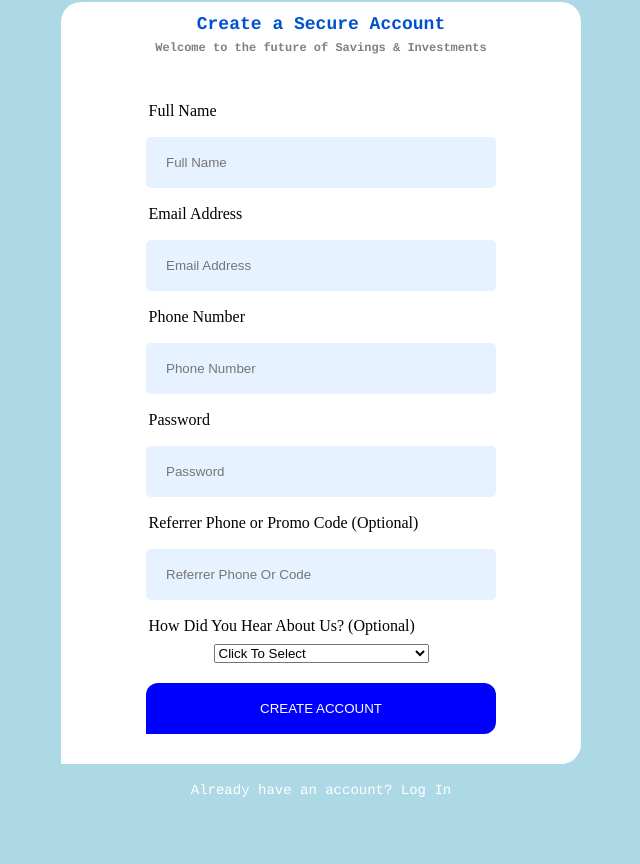
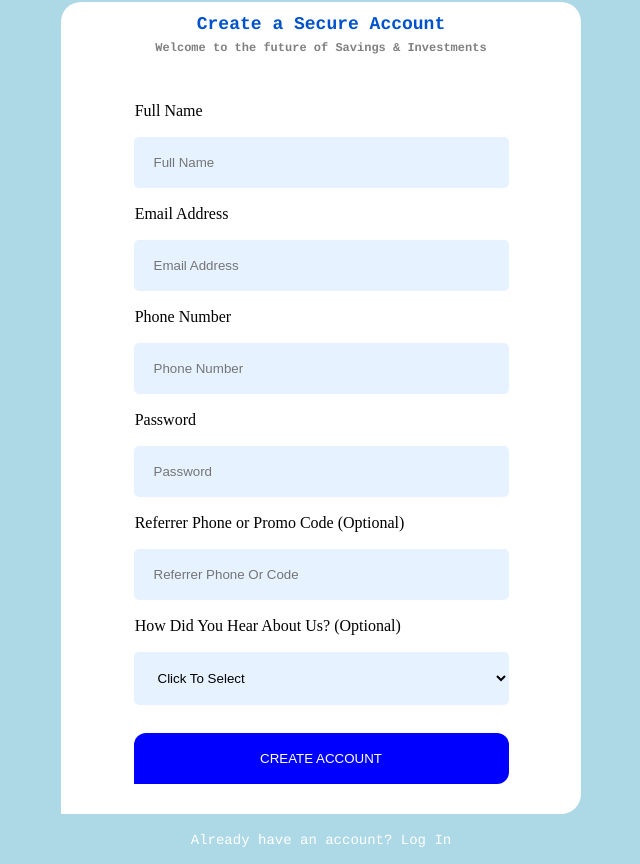
Before and after one commit to Usenmfon/Sign-up-page, a plain HTML site: page index.htm in a window 1280 px wide. Shown: the part 91-955 px from the top of the page, without its empty margins (319-959 px from the left). Before the commit the page ends 905 px from the top, so only its background shows below. Drawn offline with Linux system fonts and the light colour scheme.

Commit message:
Update style.css

```diff
--- a/style.css
+++ b/style.css
@@ -28,19 +28,18 @@ body{
 	width: 70%;
 	color: black;
 	font-size: 12px;
-	font-family: Berlin Sans FB;
+	font-family: "Berlin Sans FB";
 	font-size:16px;
 	padding: 1px;
 	text-align:left;
-	text-indent:22%;
+	text-indent:18%;
 	box-sizing: border-box;
 	margin: 8px 0;
 }
 .holder{
 	display: flex;
 	margin: auto;
-	border: 1px;
-	padding:1px;
+	border: none;
 	justify-content: center;
 	flex-direction: column;
 	min-height: 500px;
@@ -50,18 +49,19 @@ body{
 	text-align: center;
 	padding: 10px;
 }
-input[type=text] {
-    width: 70%;
+input[type=text], select {
+    width: 75%;
     padding: 18px 20px;
     margin: 8px 0;
     box-sizing: border-box;
+	display: inline-block;
     border: none;
     background-color: #e6f2ff;
 	border-radius: 5px 5px 5px 5px;
     color: black;
 }
 input[type=password] {
-    width: 70%;
+    width: 75%;
     padding: 18px 20px;
     margin: 8px 0;
     box-sizing: border-box;
@@ -71,7 +71,7 @@ input[type=password] {
     color: black;
 }
 input[type=submit] {
-    width: 70%;
+    width: 75%;
     padding: 18px 20px;
     margin: 20px 0px;
     box-sizing: border-box;
@@ -79,7 +79,9 @@ input[type=submit] {
     background-color: blue;
 	border-radius: 12px 12px 12px 0px;
     color: white;
+	cursor: pointer;
 }
+
 #link{
 	color: white;
 	font-family: courier;
```
